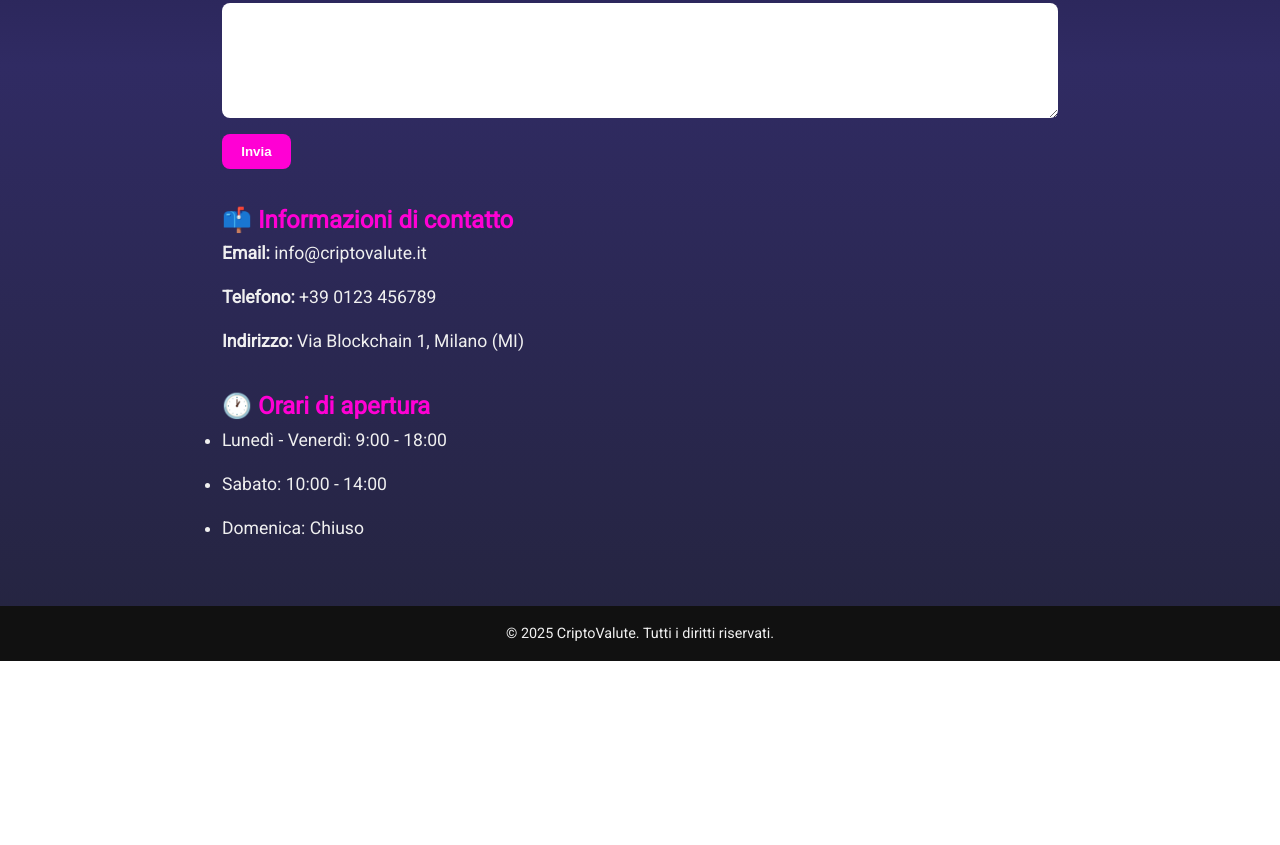
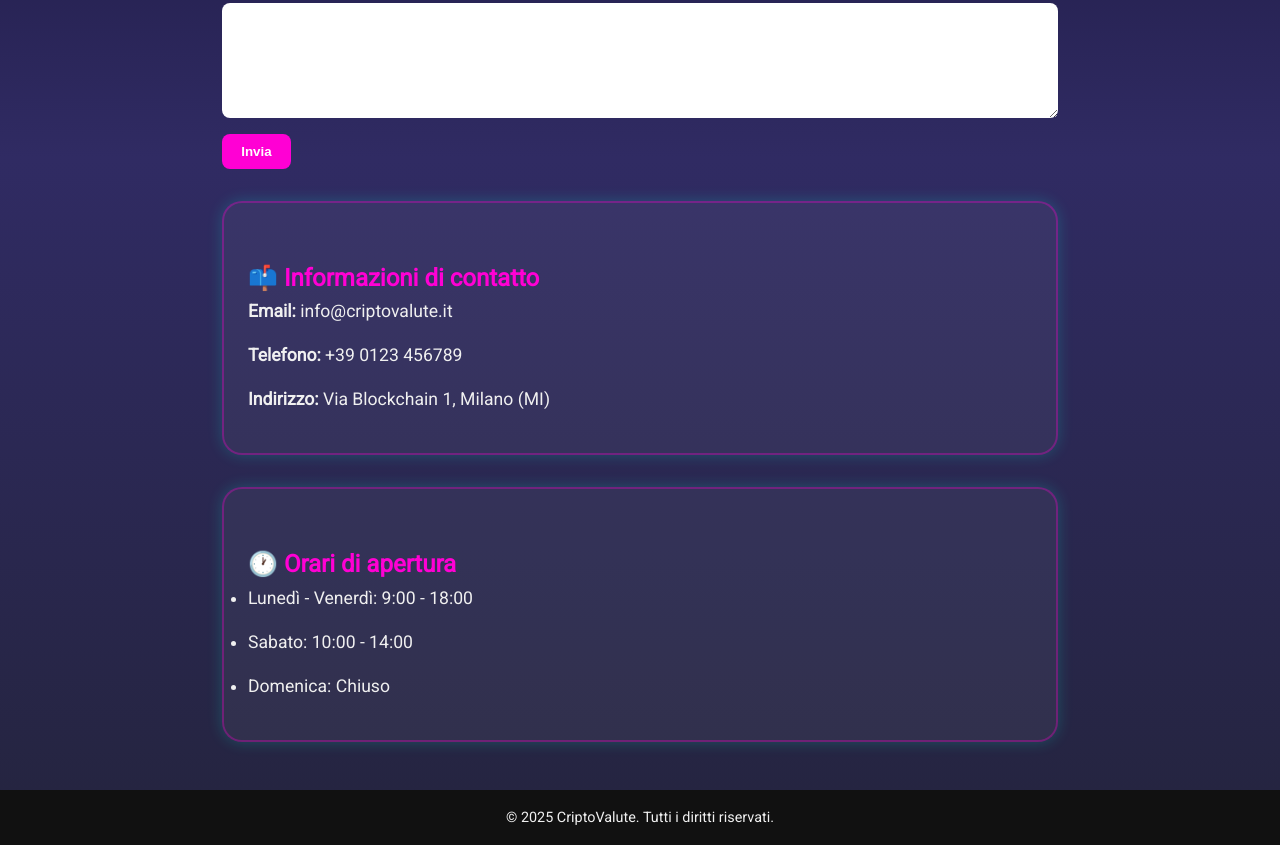
Before and after one commit to AlessioP07/AlessioP07.github.io, a plain HTML site: page contatti.html in a window 1280 px wide. Shown: the part 529-1374 px from the top of the page. Before the commit the page ends 1190 px from the top, so only its background shows below. Drawn offline with Linux system fonts and the light colour scheme; a script that the page names is missing.

Commit message:
Update contatti.html

```diff
--- a/contatti.html
+++ b/contatti.html
@@ -20,6 +20,7 @@
       </ul>
     </nav>
   </header>
+
   <main>
     <section class="page">
       <h2>Contattaci</h2>
@@ -38,19 +39,24 @@
         <button type="submit" class="btn">Invia</button>
       </form>
 
+      <div class="section-box">
         <h3>📫 Informazioni di contatto</h3>
         <p><strong>Email:</strong> info@criptovalute.it</p>
         <p><strong>Telefono:</strong> +39 0123 456789</p>
         <p><strong>Indirizzo:</strong> Via Blockchain 1, Milano (MI)</p>
+      </div>
 
+      <div class="section-box">
         <h3>🕐 Orari di apertura</h3>
         <ul>
           <li>Lunedì - Venerdì: 9:00 - 18:00</li>
           <li>Sabato: 10:00 - 14:00</li>
           <li>Domenica: Chiuso</li>
         </ul>
+      </div>
     </section>
   </main>
+
   <footer>
     <p>&copy; 2025 CriptoValute. Tutti i diritti riservati.</p>
   </footer>
```
Lines whose indentation alone changed are shown as unchanged.
